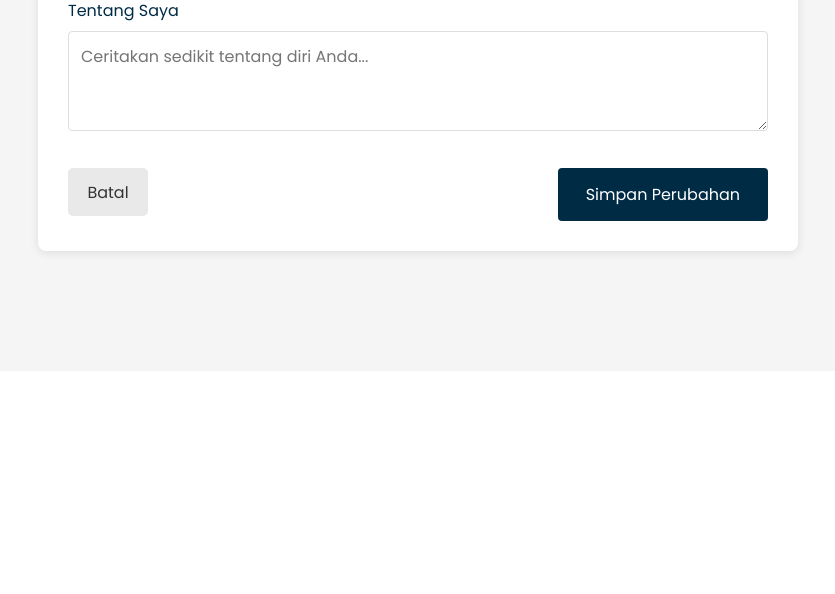
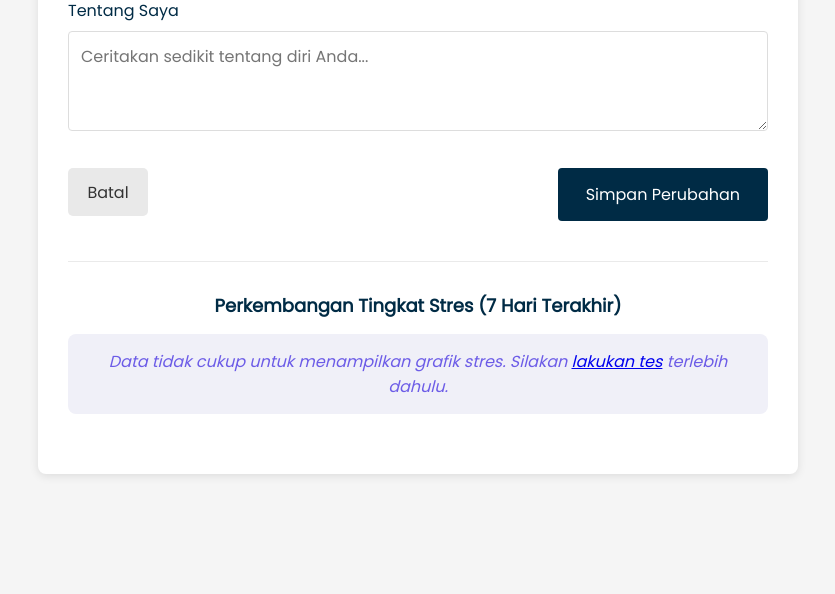
Before and after one commit to Sitiqori/Mindara, a PHP site: page /profile.php in a window 1280 px wide. Shown: the part 872-1466 px from the top of the page, without its empty margins (222-1057 px from the left). Before the commit the page ends 1131 px from the top, so only its background shows below. Run offline with PHP 8.4, Linux system fonts and the light colour scheme.

Commit message:
menampilkan grafik 7 hari di profile

```diff
--- a/profile.php
+++ b/profile.php
@@ -163,6 +163,39 @@ if ($user_id && $_SERVER["REQUEST_METHOD"] != "POST") {
     $stmt_stress->close();
 }
 
+// QUERY untuk grafik garis 7 hari terakhir
+$dates = [];
+$totals = [];
+
+if ($user_id) {
+    $sql_7days = "SELECT DATE(created_at) as date, SUM(total) as total
+                  FROM hasil_tes
+                  WHERE user_id = ?
+                  AND created_at >= DATE_SUB(CURDATE(), INTERVAL 6 DAY)
+                  GROUP BY DATE(created_at)
+                  ORDER BY date ASC";
+    $stmt_7days = mysqli_prepare($conn, $sql_7days);
+    mysqli_stmt_bind_param($stmt_7days, "i", $user_id);
+    mysqli_stmt_execute($stmt_7days);
+    $result_7days = mysqli_stmt_get_result($stmt_7days);
+
+    // Inisialisasi dengan data default untuk 7 hari terakhir
+    for ($i = 6; $i >= 0; $i--) {
+        $date = date('d M', strtotime("-$i days"));
+        $dates[] = $date;
+        $totals[] = 0; // Nilai default
+    }
+
+    // Isi dengan data dari database
+    while ($row = mysqli_fetch_assoc($result_7days)) {
+        $date_index = array_search(date('d M', strtotime($row['date'])), $dates);
+        if ($date_index !== false) {
+            $totals[$date_index] = $row['total'];
+        }
+    }
+    mysqli_stmt_close($stmt_7days);
+}
+
 $conn->close();
 ?>
 
@@ -174,6 +207,7 @@ $conn->close();
   <title>Beranda</title>
   <link href="https://fonts.googleapis.com/css2?family=Playfair+Display:wght@600&family=Poppins&display=swap" rel="stylesheet">
   <link rel="stylesheet" href="styles/style.css">
+  <script src="https://cdn.jsdelivr.net/npm/chart.js"></script>
     <style>
         body {
             font-family: 'Segoe UI', Tahoma, Geneva, Verdana, sans-serif;
@@ -356,6 +390,42 @@ $conn->close();
             margin-left: 10px;
         }
 
+        /* Tambahan untuk chart */
+        .chart-section {
+            margin-top: 40px;
+            margin-bottom: 30px;
+            border-top: 1px solid #eaeaea;
+            padding-top: 30px;
+        }
+
+        .chart-container {
+            width: 100%;
+            height: 300px;
+            margin-bottom: 20px;
+            background-color: #fff;
+            padding: 20px;
+            border-radius: 8px;
+            box-shadow: 0 2px 10px rgba(0,0,0,0.05);
+            position: relative;
+            overflow: visible;
+        }
+
+        .chart-title {
+            color: #002B45;
+            font-size: 18px;
+            margin-bottom: 15px;
+            text-align: center;
+        }
+
+        .no-data-message {
+            color: #6c5ce7;
+            font-style: italic;
+            padding: 15px;
+            text-align: center;
+            background-color: #f0f0f8;
+            border-radius: 8px;
+        }
+
     </style>
 
 </head>
@@ -459,21 +529,27 @@ $conn->close();
                     <textarea id="bio" name="bio" placeholder="Ceritakan sedikit tentang diri Anda..."><?php echo htmlspecialchars($bio); ?></textarea>
                 </div>
 
-
                 <div class="button-group">
                     <a href="beranda.php" class="secondary-button" style="text-decoration: none; text-align: center;">Batal</a>
                     <button type="submit">Simpan Perubahan</button>
                 </div>
             </form>
+
+            <!-- Chart Section yang dipindahkan ke bagian bawah profil -->
+            <div class="chart-section">
+                <h3 class="chart-title">Perkembangan Tingkat Stres (7 Hari Terakhir)</h3>
+                <?php if ($user_id && !empty($totals) && array_sum($totals) > 0): ?>
+                <div class="chart-container">
+                    <canvas id="trendChart"></canvas>
+                </div>
+                <?php else: ?>
+                <p class="no-data-message">Data tidak cukup untuk menampilkan grafik stres. Silakan <a href="analisis.php">lakukan tes</a> terlebih dahulu.</p>
+                <?php endif; ?>
+            </div>
         </div>
     </div>
 
     <script>
-        // Update the progress bar when the stress level slider changes
-        document.getElementById('stress_level').addEventListener('input', function() {
-            document.querySelector('.progress-bar').style.width = (this.value * 10) + '%';
-        });
-
         // Preview uploaded image before submission
         document.getElementById('profile_pic').addEventListener('change', function() {
             const file = this.files[0];
@@ -486,14 +562,56 @@ $conn->close();
             }
         });
 
-            document.getElementById('stress_level').addEventListener('input', function() {
-        // Update progress bar width
-        document.querySelector('.progress-bar').style.width = (this.value * 10) + '%';
-
-        // Update stress percentage display
-        document.getElementById('stress_percentage').textContent = this.value * 10 + '%';
-    });
-
+        // Chart setup
+        document.addEventListener('DOMContentLoaded', function() {
+            const trendCtx = document.getElementById('trendChart');
+            if (trendCtx) {
+                new Chart(trendCtx, {
+                    type: 'line',
+                    data: {
+                        labels: <?php echo json_encode($dates); ?>,
+                        datasets: [{
+                            label: 'Skor Stres',
+                            data: <?php echo json_encode($totals); ?>,
+                            backgroundColor: 'rgba(52, 152, 219, 0.1)',  // Lebih transparan
+                            borderColor: '#3498db',
+                            borderWidth: 2,
+                            tension: 0.4,
+                            fill: true,
+                            pointBackgroundColor: '#3498db',
+                            pointBorderColor: '#fff',
+                            pointHoverRadius: 7,
+                            pointHoverBackgroundColor: '#2980b9'
+                        }]
+                    },
+                    options: {
+                        responsive: true,
+                        maintainAspectRatio: false,
+                        scales: {
+                            y: {
+                                beginAtZero: true,
+                                max: 150,
+                                title: { display: true, text: 'Skor Stres (0-100)', font: {size: 12} },
+                                grid: {
+                                    color: 'rgba(0, 0, 0, 0.05)'  // Grid lines lebih transparan
+                                }
+                            },
+                            x: {
+                                title: { display: true, text: 'Tanggal', font: {size: 12} },
+                                grid: {
+                                    color: 'rgba(0, 0, 0, 0.05)'  // Grid lines lebih transparan
+                                }
+                            }
+                        },
+                        plugins: {
+                            legend: {
+                                display: false
+                            }
+                        }
+                    }
+                });
+            }
+        });
     </script>
 </body>
 </html>
```
